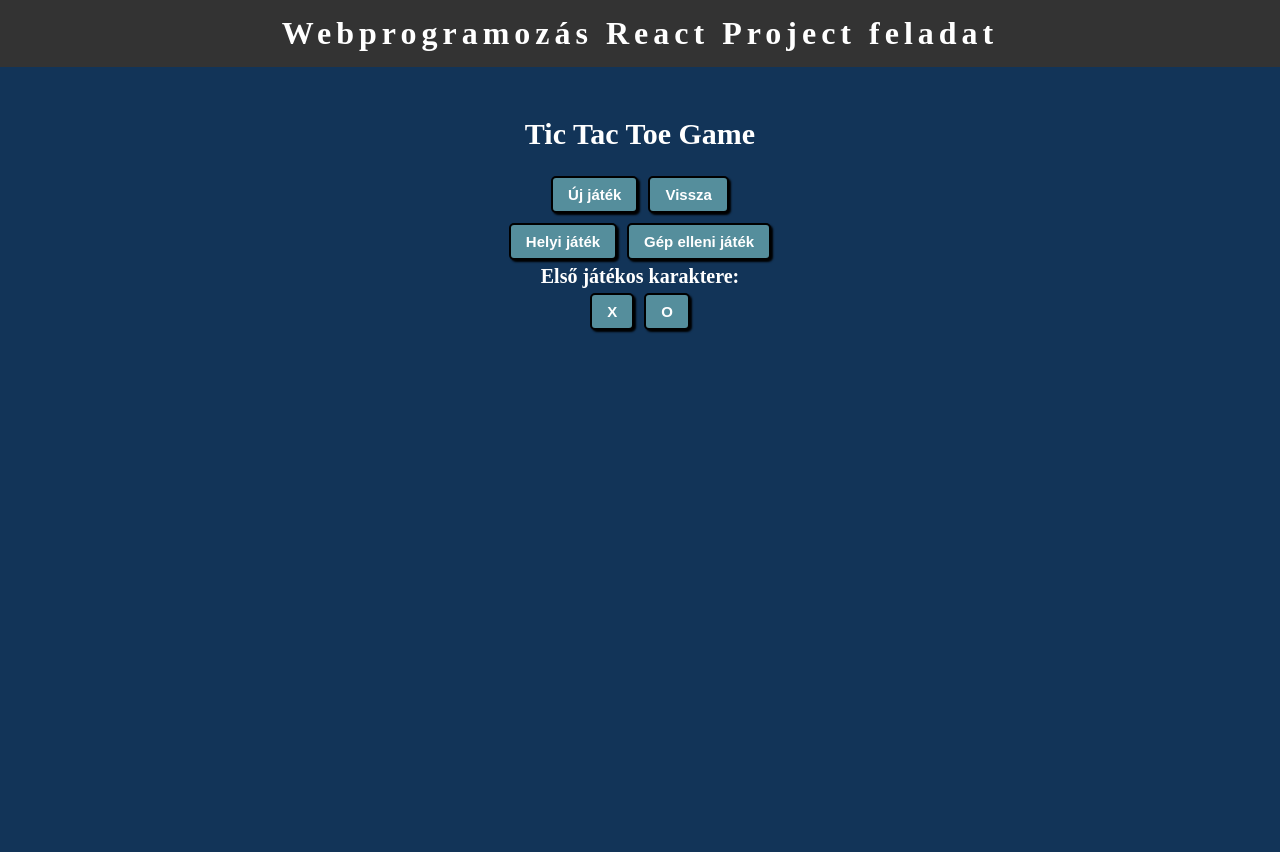
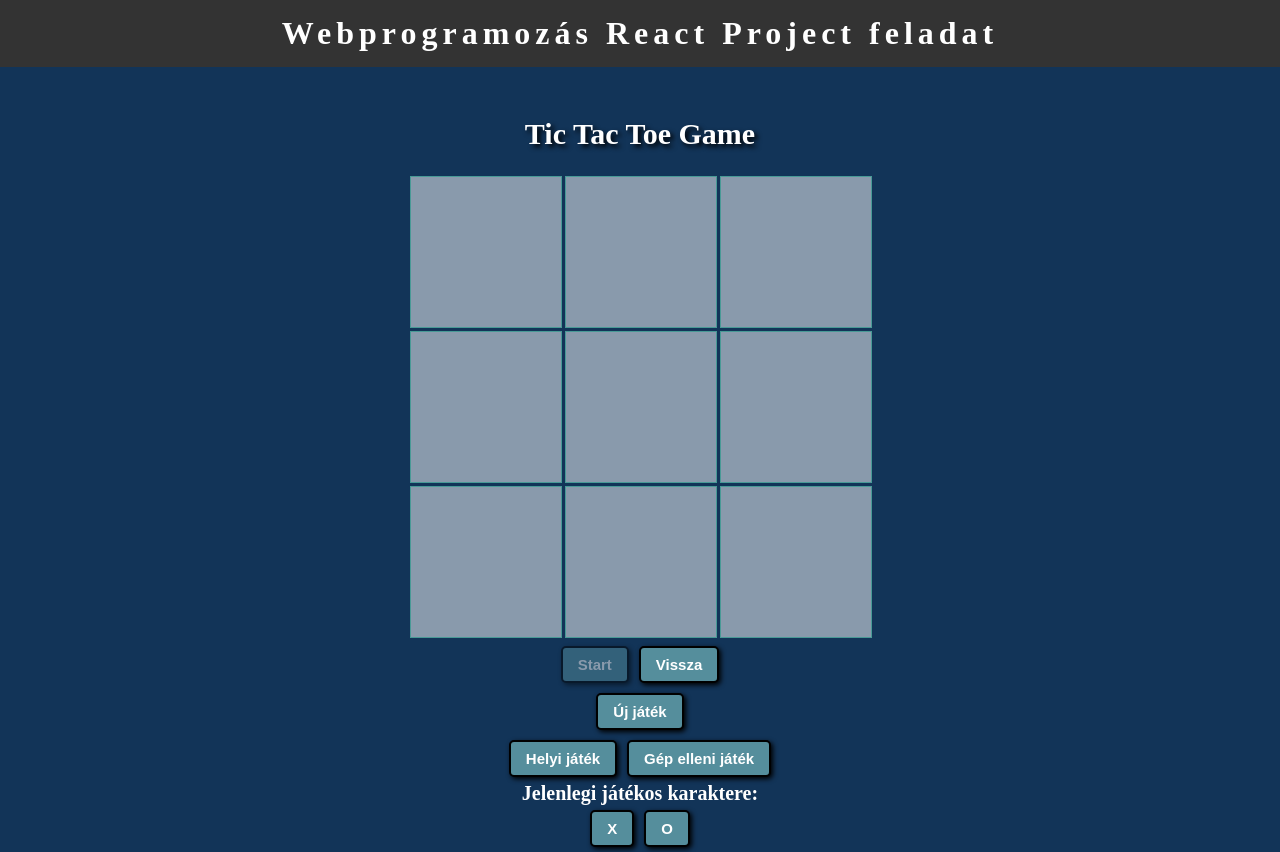
Before and after one commit to DrozsdikAdam/Web_eloadas_react, a React (Vite) app: page /TicTacToe in a window 1280 px wide. Before the commit the page ends 800 px from the top, so only its background shows below. Built offline with nearby package versions, Linux system fonts and the light colour scheme.

Commit message:
játek kezdeti lépései

```diff
--- /dev/null
+++ b/src/components/Board.jsx
@@ -0,0 +1,54 @@
+import React, { useRef, useEffect } from 'react';
+import BoardStyles from '../styles/board.module.css'
+
+const Board = (props) => {
+
+    const cellRefs = useRef([]);
+    useEffect(() => {
+        cellRefs.current = cellRefs.current.slice(0, props.board.length);
+    }, [props.board]);
+
+    const handleClick = (index) => {
+        // Check if the game or player is not selected, or if the cell is already filled, or if there is a winner
+        if (props.game === null || props.player === null || props.board[index] !== ' ' || props.winner) {
+            return; // Do nothing if the game is not started or the cell is filled or there is a winner
+        }
+
+        // Update the board with the current player's mark
+        const newBoard = [...props.board];
+        cellRefs.current[index].classList.add(BoardStyles.rotate);
+        newBoard[index] = props.player;
+        setTimeout(() => {
+            props.setBoard(newBoard);
+        },450);
+
+
+
+        props.game==='local' ? props.setPlayer(props.player === 'X' ? 'O' : 'X') : null;
+
+        // Check for a winner
+        /*const winnerResult = calculateWinner(newBoard);
+        if (winnerResult) {
+            setWinner(winnerResult);
+        } else if (newBoard.every((cell) => cell !== ' ')) {
+            setWinner('='); // It's a draw
+        } else {
+            // Switch to the other player
+            setPlayer(player2);
+            setPlayer2(player);
+        }*/
+    };
+
+    return (
+        <>
+            <div className={BoardStyles.board}>
+                {props.board.map((cell, index) => (
+                    <p key={index} className={`${BoardStyles.cell} ${props.started === false ? BoardStyles.disabled : ''}`} ref={(el) => (cellRefs.current[index] = el)} onClick={() => handleClick(index)}>{cell}</p>
+                ))}
+            </div>
+
+        </>
+    )
+}
+
+export default Board;
--- a/src/components/Tictactoe.jsx
+++ b/src/components/Tictactoe.jsx
@@ -1,37 +1,52 @@
 import React, { useState } from 'react';
 import TictactoeStyles from '../styles/tictactoe.module.css';
-import { Link } from 'react-router-dom'
+import { Link } from 'react-router-dom';
+import Board from './Board';
+
 const Tictactoe = () => {
-    const [Winner, setWinner] = useState(null);
-    const [Player, setPlayer] = useState(null);
-    const [Game, setGame] = useState(null);
+    const [winner, setWinner] = useState(null);
+    const [player, setPlayer] = useState(null);
+    const [player2, setPlayer2] = useState(null);
+    const [game, setGame] = useState(null);
+    const [gameBoard, setGameBoard] = useState(Array(9).fill(' '));
+    const [started, setStarted] = useState(false);
+
+    const resetGame = () => {
+        setWinner(null);
+        setGameBoard(Array(9).fill(' '));
+        setGame(null);
+        setPlayer(null);
+        setPlayer2(null);
+        setStarted(false);
+    };
+
     return (
         <div className={TictactoeStyles.container}>
             <h1 className={TictactoeStyles.title}>Tic Tac Toe Game</h1>
-            <div className="game-board">
-
+            <div className={TictactoeStyles.gameBoard}>
+                <Board board={gameBoard} started={started} setBoard={setGameBoard} setWinner={setWinner} player={player} setPlayer={setPlayer} player2={player2} setPlayer2={setPlayer2} game={game} />
             </div>
 
-            <div className={Winner === null ? `${TictactoeStyles.hidden}` : `${TictactoeStyles.Visible}`}>
-                {
-                    Winner === '=' ? <h2 className={TictactoeStyles.winner}>Döntetlen</h2> : <h2 className={TictactoeStyles.winner}>{Winner} nyert!</h2>
-                }
+            <div className={winner === null ? `${TictactoeStyles.hidden}` : `${TictactoeStyles.Visible}`}>
+                {winner === '=' ? <h2 className={TictactoeStyles.winner}>Döntetlen</h2> : <h2 className={TictactoeStyles.winner}>{winner} nyert!</h2>}
             </div>
             <div className={TictactoeStyles.buttonGroup}>
                 <div>
-                    <button className={TictactoeStyles.button}>Új játék</button>
-                    <button className={TictactoeStyles.button}><Link className={TictactoeStyles.Link} to="/Home">Vissza</Link></button>
+                    <button className={`${TictactoeStyles.button} ${game === null || player === null ? TictactoeStyles.disabled : ''}`} onClick={() => setStarted(true)} disabled={game === null || player === null}>Start</button>
+                    <button className={TictactoeStyles.button} onClick={resetGame}><Link className={TictactoeStyles.Link} to="/Home">Vissza</Link></button>
                 </div>
                 <div>
-                    <button className={TictactoeStyles.button} onClick={()=> setGame('local')}>Helyi játék</button>
-                    <button className={TictactoeStyles.button} onClick={()=> setGame('solo')}>Gép elleni játék</button>
+                    <button className={TictactoeStyles.button} onClick={resetGame} disabled={game === null || player === null}>Új játék</button>
                 </div>
-                <h3 className={TictactoeStyles.buttonText} >Első játékos karaktere:</h3>
                 <div>
-                    <button className={TictactoeStyles.button} onClick={() => setPlayer('X')}>X</button>
-                    <button className={TictactoeStyles.button} onClick={() => setPlayer('O')}>O</button>
+                    <button className={`${TictactoeStyles.button} ${game === 'local' ? TictactoeStyles.selected : ''}`} disabled={started} onClick={() => setGame('local')}>Helyi játék</button>
+                    <button className={`${TictactoeStyles.button} ${game === 'solo' ? TictactoeStyles.selected : ''}`} disabled={started} onClick={() => setGame('solo')}>Gép elleni játék</button>
                 </div>
-
+                <h3 className={TictactoeStyles.buttonText}>Jelenlegi játékos karaktere:</h3>
+                <div>
+                    <button className={`${TictactoeStyles.button} ${player === 'X' ? TictactoeStyles.selected : ''}`} disabled={started} onClick={() => { setPlayer('X'); setPlayer2('O'); }}>X</button>
+                    <button className={`${TictactoeStyles.button} ${player === 'O' ? TictactoeStyles.selected : ''}`} disabled={started} onClick={() => { setPlayer('O'); setPlayer2('X'); }}>O</button>
+                </div>
             </div>
         </div>
     );
--- /dev/null
+++ b/src/styles/Board.module.css
@@ -0,0 +1,34 @@
+
+.board {
+    display: grid;
+    grid-template-columns: repeat(3, 150px);
+    grid-template-rows: repeat(3, 150px);
+    padding: 5px;
+    gap: 5px;
+}
+
+.cell {
+    width: 150px;
+    height: 150px;
+    border: 1px solid aquamarine;
+    display: flex;
+    justify-content: center;
+    align-items: center;
+    font-size: 24px;
+    cursor: pointer;
+    color: black;
+    font-size: 60px;
+    background-color: white;
+    transition: transform 1.5s ease;
+}
+.disabled {
+    opacity: 0.5;
+    cursor: default;
+    pointer-events: none;
+}
+.rotate {
+    transform: rotateY(180deg);
+}
+.rotateBack{
+    transform: rotateY(-180deg);
+}
--- a/src/styles/Tictactoe.module.css
+++ b/src/styles/Tictactoe.module.css
@@ -8,6 +8,7 @@
     color: white;
     font-size: 30px;
     margin: 20px;
+    text-shadow: 3px 3px 5px black;
 }
 .hidden{
     display: none;
@@ -40,18 +41,18 @@
     font-weight: bold;
 }
 .button{
-    margin: auto;
     text-align: center;
     padding-block: 8px;
     padding-inline: 15px;
     font-weight: bold;
     font-size: 15px;
     margin: 5px;
-    box-shadow: 2px 2px 2px black;
+    box-shadow: 2px 2px 5px black;
     border-radius: 5px;
     color: white;
     border: 2px solid black;
     background-color: rgb(85, 142, 156);
+    cursor: pointer;
 }
 .Link{
     color: white;
@@ -61,3 +62,21 @@
     color: white;
     text-decoration: none;
 }
+.button:hover{
+    background-color: rgb(67, 111, 122);
+    box-shadow: 2px 2px 10px white;
+}
+.selected{
+    background-color: rgb(67, 111, 122);
+    box-shadow: 2px 2px 5px white;
+    border: 2px solid white;
+}
+.gameBoard{
+    margin: auto;
+    width: fit-content;
+}
+.disabled {
+    opacity: 0.5; /* Make the cells appear faded */
+    cursor: default; /* Change the cursor to the default arrow */
+    pointer-events: none; /* Prevent any mouse events */
+}
```
